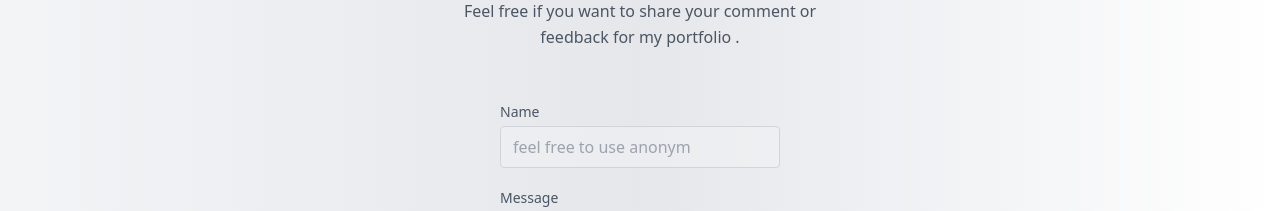
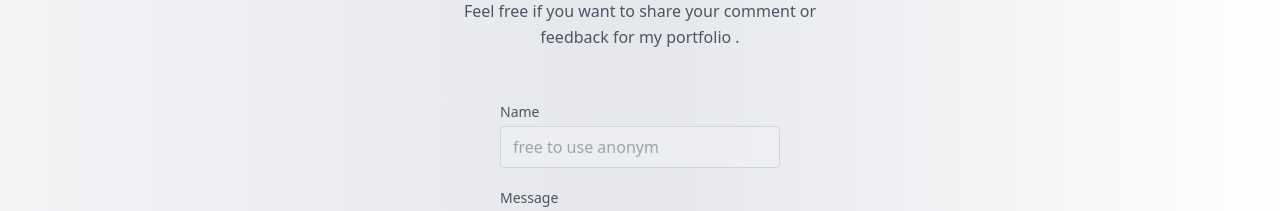
Before and after one commit to hafizhzikry24/PortofolioTailwindcss, a React (Vite) app: page / in a window 1280 px wide. Shown: the part 4980-5191 px from the top of the page. Built offline with nearby package versions, Linux system fonts and the light colour scheme; no server answers; the database is empty.

Commit message:
fixing feedback

```diff
--- a/src/components/Feedback.jsx
+++ b/src/components/Feedback.jsx
@@ -99,7 +99,7 @@ function Feedback() {
                   type="text"
                   id="name"
                   name="name"
-                  placeholder='feel free to use anonym'
+                  placeholder='free to use anonym'
                   value={name}
                   onChange={(e) => setName(e.target.value)}
                   className="w-full bg-gray-100 bg-opacity-50 rounded border border-gray-300 focus:border-pink-500 focus:bg-white focus:ring-2 focus:ring-pink-200 text-base outline-none text-gray-700 py-1 px-3 leading-8 transition-colors duration-200 ease-in-out mx-auto"
```
